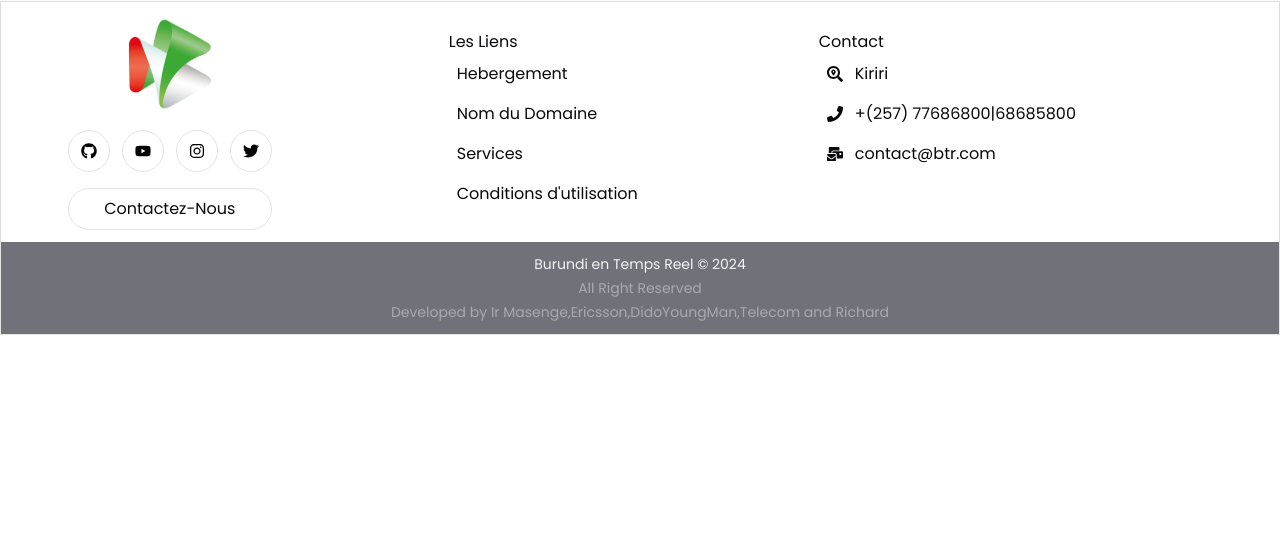
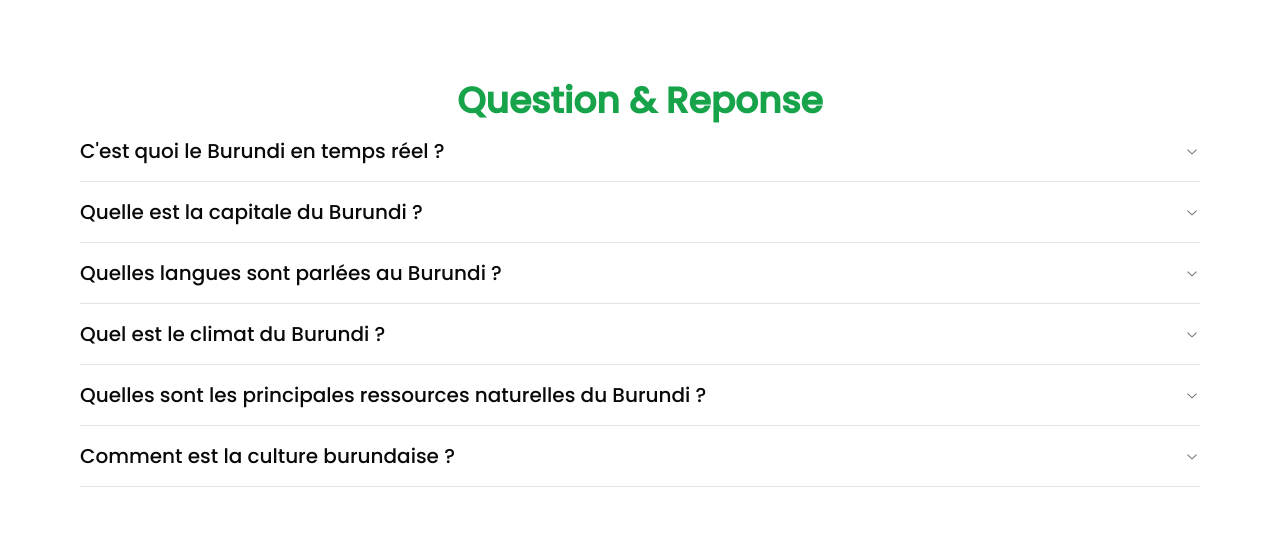
Before and after one commit to ericsson048/BTR, a React (Vite) app: page / in a window 1280 px wide. Shown: the part 5205-5742 px from the top of the page. Before the commit the page ends 5540 px from the top, so only its background shows below. Built offline with nearby package versions, Linux system fonts and the light colour scheme.

Commit message:
"Added @radix-ui/react-accordion dependency and implemented FAQ component in Acceuil.tsx, updated package-lock.json and package.json, and added keyframes and animation to tailwind.config.js"

```diff
--- a/package.json
+++ b/package.json
@@ -11,6 +11,7 @@
   },
   "dependencies": {
     "@hookform/resolvers": "^3.9.0",
+    "@radix-ui/react-accordion": "^1.2.0",
     "@radix-ui/react-avatar": "^1.1.0",
     "@radix-ui/react-checkbox": "^1.1.1",
     "@radix-ui/react-dialog": "^1.1.1",
--- /dev/null
+++ b/src/components/FAQ.tsx
@@ -0,0 +1,57 @@
+import {
+    Accordion,
+    AccordionContent,
+    AccordionItem,
+    AccordionTrigger,
+  } from "@/components/ui/accordion"
+
+function FAQ() {
+  return (
+    <div className="w-full flex flex-col items-center justify-between p-20">
+        <h1 className='text-4xl font-bold text-center text-primary'>Question & Reponse</h1>
+        <Accordion type="single" collapsible className="w-full">
+        <AccordionItem value="item-1">
+            <AccordionTrigger className="text-xl">C'est quoi le Burundi en temps réel ?</AccordionTrigger>
+            <AccordionContent>
+            Lorem ipsum dolor sit amet consectetur adipisicing elit. Voluptate ducimus, necessitatibus a corporis consequuntur aliquam impedit ut dolorum perferendis minus ab cupiditate, aperiam excepturi aspernatur itaque laborum voluptatem
+             fuga quae praesentium tempore iste repellat quos illum? Ad itaque iste asperiores, tempora praesentium est reiciendis aut exercitationem, odit sit amet, officiis commodi aperiam perferendis delectus. Tempora, consequuntur.
+            Exercitationem tempore molestias officiis accusantium soluta voluptatibus aliquid, nemo architecto!
+            </AccordionContent>
+        </AccordionItem>
+        <AccordionItem value="item-2">
+            <AccordionTrigger className="text-xl">Quelle est la capitale du Burundi ?</AccordionTrigger>
+            <AccordionContent>
+            La capitale du Burundi est Gitega.
+            </AccordionContent>
+        </AccordionItem>
+        <AccordionItem value="item-3">
+            <AccordionTrigger className="text-xl">Quelles langues sont parlées au Burundi ?</AccordionTrigger>
+            <AccordionContent>
+            Les langues officielles sont le kirundi, le français et l'anglais.
+            </AccordionContent>
+        </AccordionItem>
+        <AccordionItem value="item-4">
+            <AccordionTrigger className="text-xl">Quel est le climat du Burundi ?</AccordionTrigger>
+            <AccordionContent>
+            Le Burundi a un climat tropical avec une saison des pluies et une saison sèche.
+            </AccordionContent>
+        </AccordionItem>
+        <AccordionItem value="item-5">
+            <AccordionTrigger className="text-xl">Quelles sont les principales ressources naturelles du Burundi ?</AccordionTrigger>
+            <AccordionContent>
+            Le Burundi est riche en ressources comme le café, le thé et les minerais.
+            </AccordionContent>
+        </AccordionItem>
+        <AccordionItem value="item-6">
+            <AccordionTrigger className="text-xl">Comment est la culture burundaise ?</AccordionTrigger>
+            <AccordionContent>
+            La culture burundaise est riche en traditions, musique et danses folkloriques.
+            </AccordionContent>
+        </AccordionItem>
+        </Accordion>
+
+    </div>
+  )
+}
+
+export default FAQ
--- a/src/components/router/Acceuil.tsx
+++ b/src/components/router/Acceuil.tsx
@@ -1,5 +1,6 @@
 import profile from "../../../public/programming-background-collage.jpg"
 import CardService, { service } from "../CardService"
+import FAQ from "../FAQ"
 import Mission from "../Mission"
 import ServiceCard from "../ServiceCard"
 
@@ -61,6 +62,7 @@ function Acceuil() {
          );
       })}
       </div>
+      <FAQ/>
     </main>
   )
 }
--- /dev/null
+++ b/src/components/ui/accordion.tsx
@@ -0,0 +1,55 @@
+import * as React from "react"
+import * as AccordionPrimitive from "@radix-ui/react-accordion"
+import { ChevronDownIcon } from "@radix-ui/react-icons"
+
+import { cn } from "@/lib/utils"
+
+const Accordion = AccordionPrimitive.Root
+
+const AccordionItem = React.forwardRef<
+  React.ElementRef<typeof AccordionPrimitive.Item>,
+  React.ComponentPropsWithoutRef<typeof AccordionPrimitive.Item>
+>(({ className, ...props }, ref) => (
+  <AccordionPrimitive.Item
+    ref={ref}
+    className={cn("border-b", className)}
+    {...props}
+  />
+))
+AccordionItem.displayName = "AccordionItem"
+
+const AccordionTrigger = React.forwardRef<
+  React.ElementRef<typeof AccordionPrimitive.Trigger>,
+  React.ComponentPropsWithoutRef<typeof AccordionPrimitive.Trigger>
+>(({ className, children, ...props }, ref) => (
+  <AccordionPrimitive.Header className="flex">
+    <AccordionPrimitive.Trigger
+      ref={ref}
+      className={cn(
+        "flex flex-1 items-center justify-between py-4 text-sm font-medium transition-all hover:underline [&[data-state=open]>svg]:rotate-180",
+        className
+      )}
+      {...props}
+    >
+      {children}
+      <ChevronDownIcon className="h-4 w-4 shrink-0 text-muted-foreground transition-transform duration-200" />
+    </AccordionPrimitive.Trigger>
+  </AccordionPrimitive.Header>
+))
+AccordionTrigger.displayName = AccordionPrimitive.Trigger.displayName
+
+const AccordionContent = React.forwardRef<
+  React.ElementRef<typeof AccordionPrimitive.Content>,
+  React.ComponentPropsWithoutRef<typeof AccordionPrimitive.Content>
+>(({ className, children, ...props }, ref) => (
+  <AccordionPrimitive.Content
+    ref={ref}
+    className="overflow-hidden text-sm data-[state=closed]:animate-accordion-up data-[state=open]:animate-accordion-down"
+    {...props}
+  >
+    <div className={cn("pb-4 pt-0", className)}>{children}</div>
+  </AccordionPrimitive.Content>
+))
+AccordionContent.displayName = AccordionPrimitive.Content.displayName
+
+export { Accordion, AccordionItem, AccordionTrigger, AccordionContent }
--- a/tailwind.config.js
+++ b/tailwind.config.js
@@ -53,6 +53,28 @@ export default {
   				'4': 'hsl(var(--chart-4))',
   				'5': 'hsl(var(--chart-5))'
   			}
+  		},
+  		keyframes: {
+  			'accordion-down': {
+  				from: {
+  					height: '0'
+  				},
+  				to: {
+  					height: 'var(--radix-accordion-content-height)'
+  				}
+  			},
+  			'accordion-up': {
+  				from: {
+  					height: 'var(--radix-accordion-content-height)'
+  				},
+  				to: {
+  					height: '0'
+  				}
+  			}
+  		},
+  		animation: {
+  			'accordion-down': 'accordion-down 0.2s ease-out',
+  			'accordion-up': 'accordion-up 0.2s ease-out'
   		}
   	}
   },
```
Also changed, not shown: 1 other file (tests, documents, lock files or other folders).
